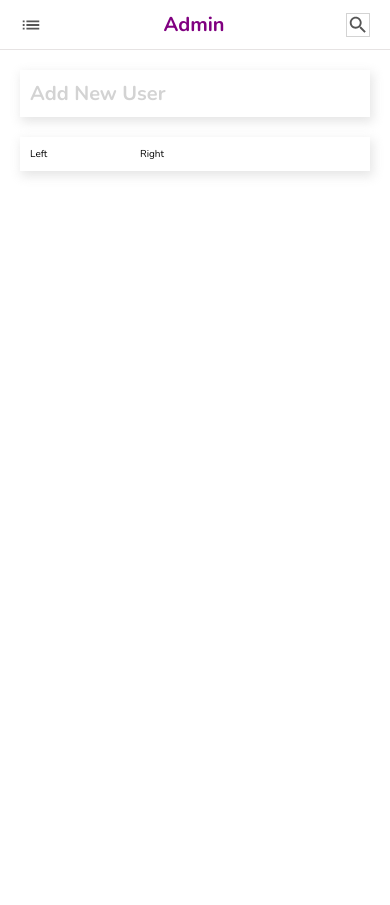
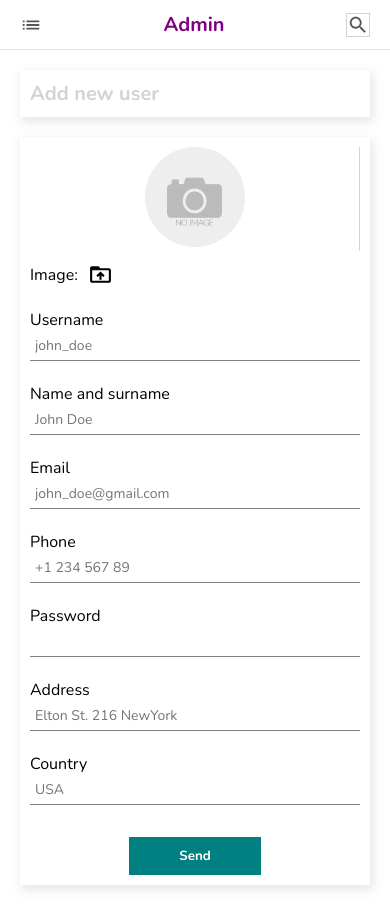
Before and after one commit to AnkanDas98/react-admin-pannel, a React (Create React App) app: page /users/new in a window 390 px wide. Before the commit the page ends 844 px from the top, so only its background shows below. Built offline with nearby package versions, Linux system fonts and the light colour scheme.

Commit message:
Add create new user/product page

```diff
--- a/src/App.jsx
+++ b/src/App.jsx
@@ -1,4 +1,5 @@
 import { BrowserRouter, Routes, Route } from "react-router-dom";
+import { productInputs, userInputs } from "./formSource";
 
 import Home from "./pages/home/Home";
 import List from "./pages/list/List";
@@ -17,12 +18,18 @@
             <Route path="users">
               <Route index element={<List />} />
               <Route path=":userId" element={<Single />} />
-              <Route path="new" element={<New />} />
+              <Route
+                path="new"
+                element={<New inputs={userInputs} title="Add new user" />}
+              />
             </Route>
             <Route path="products">
               <Route index element={<List />} />
               <Route path=":productId" element={<Single />} />
-              <Route path="new" element={<New />} />
+              <Route
+                path="new"
+                element={<New inputs={productInputs} title="Add new product" />}
+              />
             </Route>
           </Route>
         </Routes>
--- /dev/null
+++ b/src/formSource.js
@@ -0,0 +1,76 @@
+export const userInputs = [
+  {
+    id: 1,
+    label: "Username",
+    type: "text",
+    placeholder: "john_doe",
+  },
+  {
+    id: 2,
+    label: "Name and surname",
+    type: "text",
+    placeholder: "John Doe",
+  },
+  {
+    id: 3,
+    label: "Email",
+    type: "mail",
+    placeholder: "john_doe@gmail.com",
+  },
+  {
+    id: 4,
+    label: "Phone",
+    type: "text",
+    placeholder: "+1 234 567 89",
+  },
+  {
+    id: 5,
+    label: "Password",
+    type: "password",
+  },
+  {
+    id: 6,
+    label: "Address",
+    type: "text",
+    placeholder: "Elton St. 216 NewYork",
+  },
+  {
+    id: 7,
+    label: "Country",
+    type: "text",
+    placeholder: "USA",
+  },
+];
+
+export const productInputs = [
+  {
+    id: 1,
+    label: "Title",
+    type: "text",
+    placeholder: "Apple Macbook Pro",
+  },
+  {
+    id: 2,
+    label: "Description",
+    type: "text",
+    placeholder: "Description",
+  },
+  {
+    id: 3,
+    label: "Category",
+    type: "text",
+    placeholder: "Computers",
+  },
+  {
+    id: 4,
+    label: "Price",
+    type: "text",
+    placeholder: "100",
+  },
+  {
+    id: 5,
+    label: "Stock",
+    type: "text",
+    placeholder: "in stock",
+  },
+];
--- a/src/pages/new/New.jsx
+++ b/src/pages/new/New.jsx
@@ -1,4 +1,4 @@
-import React from "react";
+import React, { useState } from "react";
 import { useDispatch, useSelector } from "react-redux";
 
 import { hide_sidebar } from "../../reducers/sidebarReducer";
@@ -7,8 +7,10 @@
 import Navbar from "../components/navbar/Navbar";
 
 import "./new.scss";
+import { DriveFolderUpload } from "@mui/icons-material";
 
-const New = () => {
+const New = ({ inputs, title }) => {
+  const [file, setFile] = useState("");
   const dispatch = useDispatch();
 
   const { showSidebar } = useSelector((state) => state.sidebar);
@@ -17,6 +19,8 @@
     dispatch(hide_sidebar());
   };
 
+  console.log(file);
+
   return (
     <div className="new">
       <Sidebar />
@@ -24,11 +28,40 @@
         <Navbar />
         <main onClick={showSidebar ? handleSidebar : undefined}>
           <div className="top">
-            <h1>Add New User</h1>
+            <h1>{title}</h1>
           </div>
           <div className="bottom">
-            <div className="left">Left</div>
-            <div className="right">Right</div>
+            <div className="left">
+              <img
+                src={file ? URL.createObjectURL(file) : "/images/no-image.jpg"}
+                alt="No profile pic"
+              />
+            </div>
+            <div className="right">
+              <form action="">
+                <div className="formInput">
+                  <label htmlFor="file">
+                    Image: <DriveFolderUpload className="icon" />
+                  </label>
+                  <input
+                    type="file"
+                    id="file"
+                    style={{ display: "none" }}
+                    onChange={(e) => setFile(e.target.files[0])}
+                  />
+                </div>
+                {inputs.map((input) => (
+                  <div className="formInput" key={input.id}>
+                    <label>{input.label}</label>
+                    <input type={input.type} placeholder={input.placeholder} />
+                  </div>
+                ))}
+
+                <div className="btn">
+                  <button>Send</button>
+                </div>
+              </form>
+            </div>
           </div>
         </main>
       </div>
--- a/src/pages/new/new.scss
+++ b/src/pages/new/new.scss
@@ -20,9 +20,72 @@
 
                 .left{
                     flex: 1;
+                    text-align: center;
+                    border-right: 1px solid lightgray;
+
+                    img{
+                        width: 80%;
+                        height: 40rem;
+
+                        object-fit: cover;
+
+                    }
                 }
                 .right{
-                    flex: 2
+                    flex: 2;
+
+                    form{
+                        width: 100%;
+                        display: flex;
+                        flex-wrap: wrap;
+                        gap: 2rem;
+                        justify-content: space-around;
+
+                        .formInput{
+                            width: 40%;
+
+                            label{
+                                display: flex;
+                                align-items: center;
+                                gap: 1rem;
+                                font-size: 1.6rem;
+
+                                .icon{
+                                    cursor: pointer;
+                                    font-size: 2.5rem;
+                                }
+                            }
+
+                            input{
+                                width: 100%;
+                                padding: 5px;
+                                border: none;
+                                border-bottom: 1px solid gray;
+                                font-size: 1.4rem;
+
+                                &:focus{
+                                    outline: none;
+                                }
+                            }
+                        }
+
+                        .btn{
+                            width: 100%;
+                            margin-top: 1rem;
+                            text-align: center;
+
+
+                            button{
+                                width: 15%;
+                                padding: 1rem;
+                                border: none;
+                                background-color: teal;
+                                color: white;
+                                font-weight: bold;
+                                cursor: pointer;
+                            }
+                        }
+                    }
                 }
             }
         }
@@ -30,9 +93,140 @@
 }
 
 @media (max-width: 68em) {
+    .new{
 
-  }
+        .newContainer{
+
+
+            main{
+                .top, .bottom{
+                    display: flex;
+                    flex-direction: column;
+
+                   .left{
+                    img{
+                        width: 10rem;
+                        height: 10rem;
+                        border-radius: 50%;
+                        object-fit: cover;
+
+                    }
+                   }
+
+
+                    .right{
+                        flex: 2;
+                        margin-top: 1.1rem;
+
+                        form{
+
+                            gap: 1rem;
+
+                            .formInput{
+                               width: 42%;
+                                input{
+                                    width: 100%;
+                                    padding: 5px;
+                                    border: none;
+                                    border-bottom: 1px solid gray;
+
+                                    &:focus{
+                                        outline: none;
+                                    }
+                                }
+                            }
+
+                            .btn{
+                                width: 100%;
+                                margin-top: 1rem;
+                                text-align: center;
+
+                                button{
+                                    width: 40%;
+                                    cursor: pointer;
+                                }
+                            }
+                        }
+                    }
+                }
+
+            }
+        }
+    }
+    }
+
+
 
   @media (max-width: 46em) {
+    .new{
+        width: 100%;
+        display: flex;
 
+        .newContainer{
+            flex: 6;
+
+            main{
+                .top, .bottom{
+                    display: flex;
+                    flex-direction: column;
+
+                    h1{
+                        color: lightgray;
+                        font-size: 2rem;
+                    }
+
+                    .left{
+                        flex: 1;
+                        text-align: center;
+
+                        img{
+                            width: 10rem;
+                            height: 10rem;
+                            border-radius: 50%;
+                            object-fit: cover;
+
+                        }
+                    }
+                    .right{
+                        flex: 2;
+                        margin-top: 1.1rem;
+
+                        form{
+                            width: 100%;
+                            flex-direction: column;
+                            gap: 2.2rem;
+
+                            .formInput{
+                                width: 100%;
+
+
+                                input{
+                                    width: 100%;
+                                    padding: 5px;
+                                    border: none;
+                                    border-bottom: 1px solid gray;
+
+                                    &:focus{
+                                        outline: none;
+                                    }
+                                }
+                            }
+
+                            .btn{
+                                width: 100%;
+                                margin-top: 1rem;
+                                text-align: center;
+
+                                button{
+                                    width: 40%;
+                                    cursor: pointer;
+                                }
+                            }
+                        }
+                    }
+                }
+
+            }
+        }
+    }
   }
```
Also changed, not shown: public/images/no-image.jpg (added).
